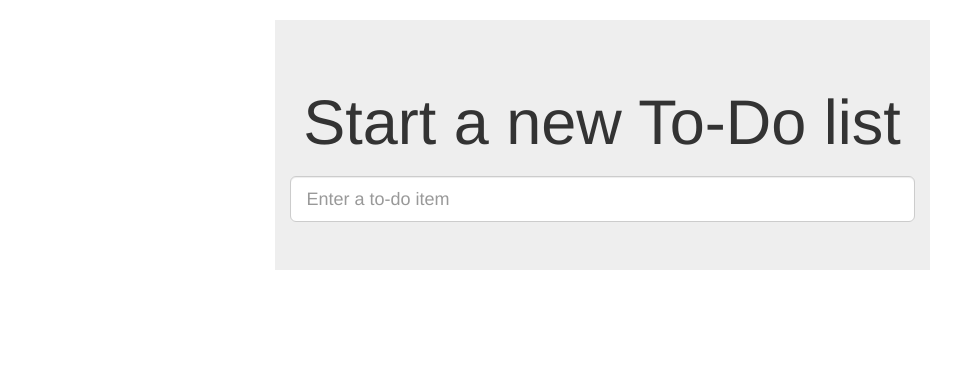
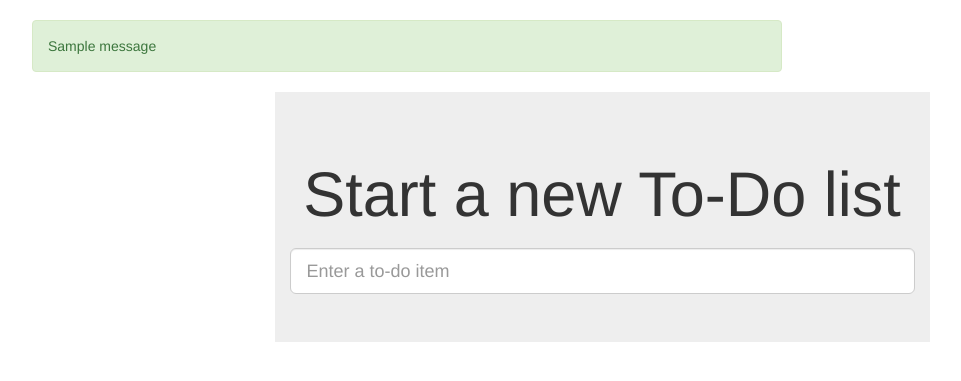
Before and after one commit to redshiftzero/superlists, a Django app: page / in a window 1280 px wide. Shown: the part 52-433 px from the top of the page, without its empty margins (38-999 px from the left). Run offline with Django 3.2, Linux system fonts and the light colour scheme; tables that the repository leaves empty hold one stand-in row (values such as "Sample post"); one stand-in notice (Sample message) is shown; some libraries are stand-ins or nearby versions.

Commit message:
Add unit tests for messages

```diff
--- a/lists/templates/base.html
+++ b/lists/templates/base.html
@@ -22,13 +22,28 @@
       <nav class="navbar navbar-default" role="navigation">
         <div class="container-fluid">
           <a class="navbar-brand" href="/">Superlists</a>
-          <form class="navbar-form navbar-right" method="POST" action="#">
+          <form class="navbar-form navbar-right" method="POST" action="{% url 'send_login_email' %}">
             <span>Enter email to log in:</span>
             <input class="form-control" name="email" type="text" />
             {% csrf_token %}
           </form>
         </div>
       </nav>
+
+      {% if messages %}
+        <div class="row">
+          <div class="col-md-8">
+            {% for message in messages %}
+              {% if message.level_tag == 'success' %}
+                <div class="alert alert-success">{{ message }}</div>
+              {% else %}
+                <div class="alert alert-warning">{{ message }}</div>
+              {% endif %}
+            {% endfor %}
+          </div>
+        </div>
+      {% endif %}
+
     </div>
 
       <div class="row">
```
Also changed, not shown: accounts/tests/test_views.py (+12 -0 lines), accounts/views.py (+6 -1 lines).
